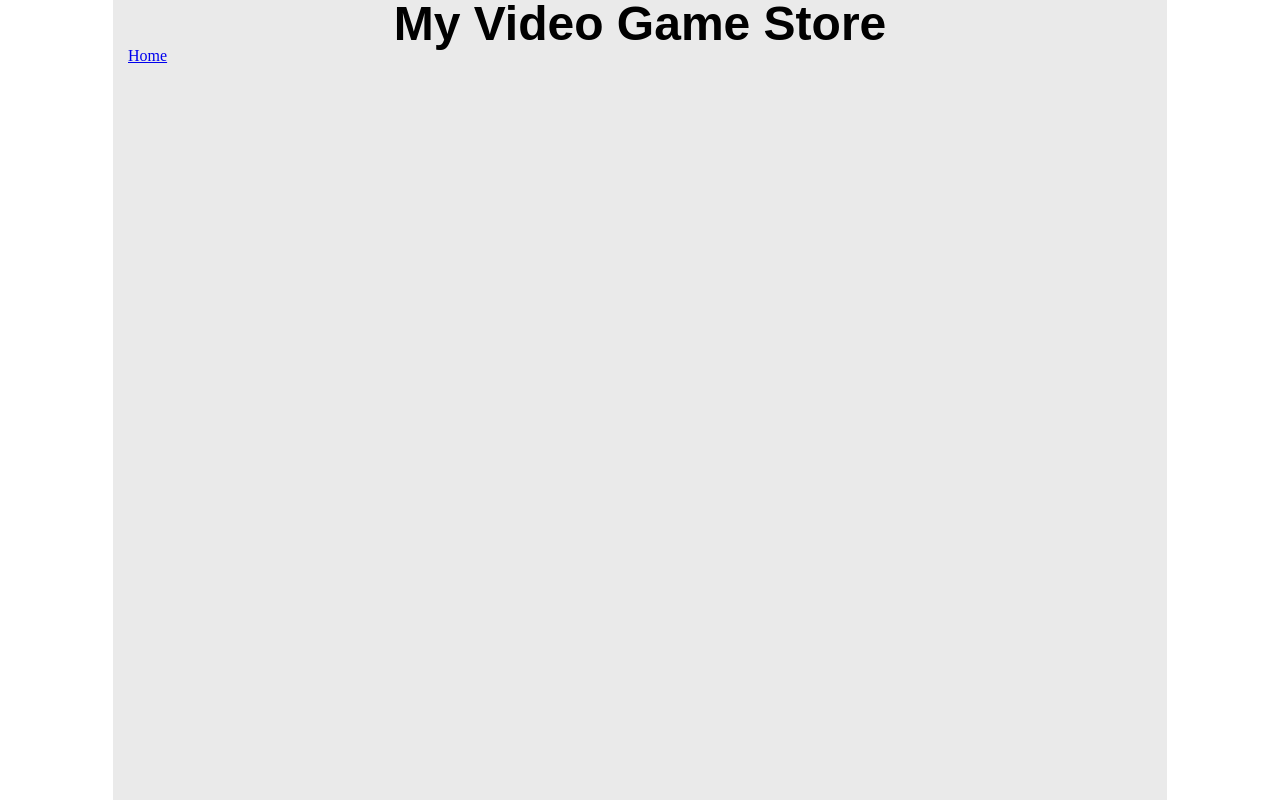
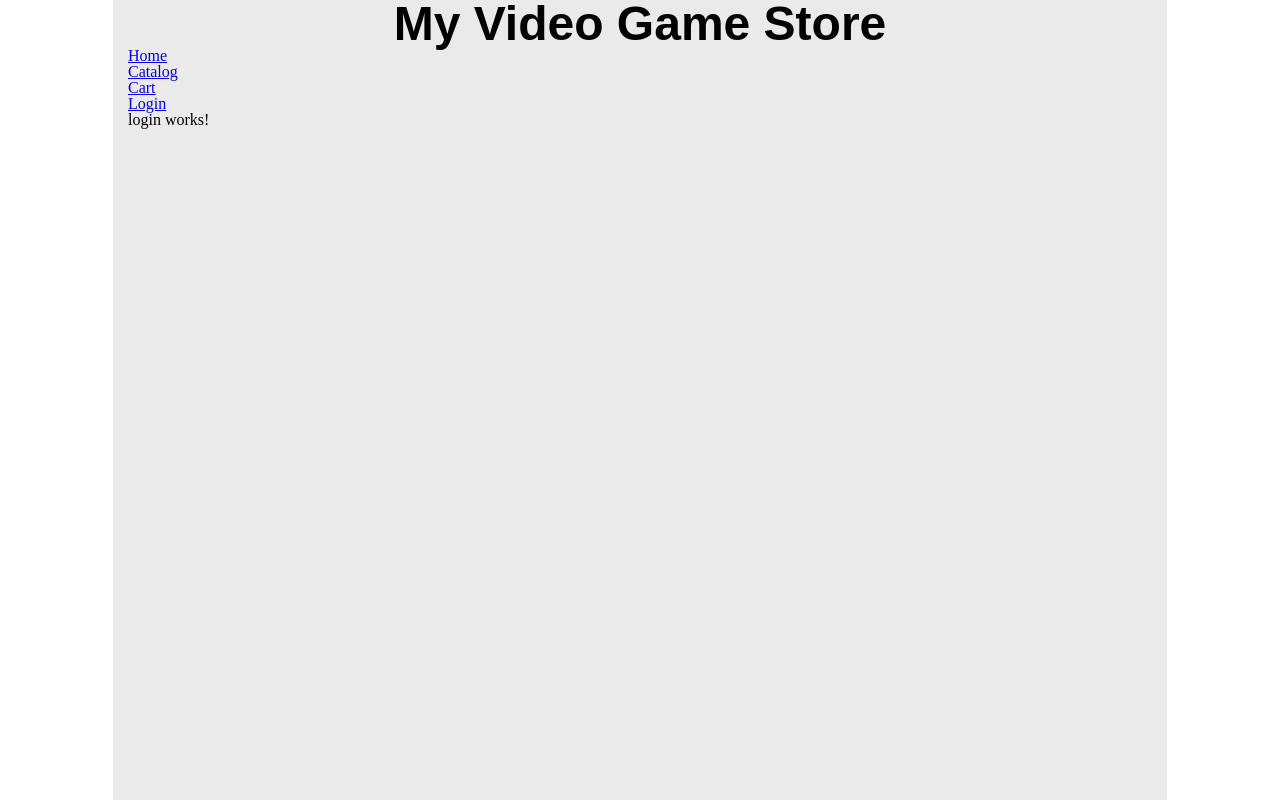
Before and after one commit to thetinyspark/formation_angular_juin_2026, an Angular app: page /login in a window 1280 px wide. Before the commit this address led to /. Built offline with nearby package versions, Linux system fonts and the light colour scheme.

Commit message:
add tp n°2 correction

```diff
--- a/src/app/app.routes.ts
+++ b/src/app/app.routes.ts
@@ -1,6 +1,10 @@
 import { Routes } from '@angular/router';
 import { HomeComponent } from './components/screens/home/home.component';
+import { CatalogComponent } from './components/screens/catalog/catalog.component';
+import { CartComponent } from './components/screens/cart/cart.component';
+import { LoginComponent } from './components/screens/login/login.component';
 
+// Configuration of the routes of the application
 const routeConfig: Routes = [
   {
     path: '',
@@ -11,6 +15,21 @@ const routeConfig: Routes = [
     path: 'home',
     component: HomeComponent,
     title: 'Home page'
+  },
+  {
+    path: 'catalog',
+    component: CatalogComponent,
+    title: 'Catalog page'
+  },
+  {
+    path: 'cart',
+    component: CartComponent,
+    title: 'Cart page'
+  },
+  {
+    path: 'login',
+    component: LoginComponent,
+    title: 'Login page'
   }
 ];
 
--- a/src/app/components/app/app.component.html
+++ b/src/app/components/app/app.component.html
@@ -1,5 +1,5 @@
 <main id="mainContent">
     <h1>{{title}}</h1>
-    <a routerLink="/home">Home</a>
+    <app-nav-bar></app-nav-bar>
     <router-outlet></router-outlet>
 </main>
--- a/src/app/components/app/app.component.ts
+++ b/src/app/components/app/app.component.ts
@@ -1,11 +1,12 @@
 import { Component } from '@angular/core';
 import { CommonModule } from '@angular/common';
-import { RouterOutlet, RouterLink } from '@angular/router';
+import { RouterOutlet } from '@angular/router';
+import { NavBarComponent } from '../navigation/nav-bar/nav-bar.component';
 
 @Component({
   selector: 'app-root',
   standalone: true,
-  imports: [CommonModule, RouterOutlet, RouterLink],
+  imports: [CommonModule, RouterOutlet, NavBarComponent],
   templateUrl: './app.component.html',
   styleUrl: './app.component.css'
 })
--- /dev/null
+++ b/src/app/components/navigation/nav-bar/nav-bar.component.html
@@ -0,0 +1,8 @@
+<nav>
+    <ul>
+        <li><a routerLink="/">Home</a></li>
+        <li><a routerLink="/catalog">Catalog</a></li>
+        <li><a routerLink="/cart">Cart</a></li>
+        <li><a routerLink="/login">Login</a></li>
+    </ul>
+</nav>
```
Also changed, not shown: src/app/components/navigation/nav-bar/nav-bar.component.ts (added, +13 -0 lines), src/app/components/navigation/nav-bar/nav-bar.component.css (added), 1 other file (tests, documents, lock files or other folders).
